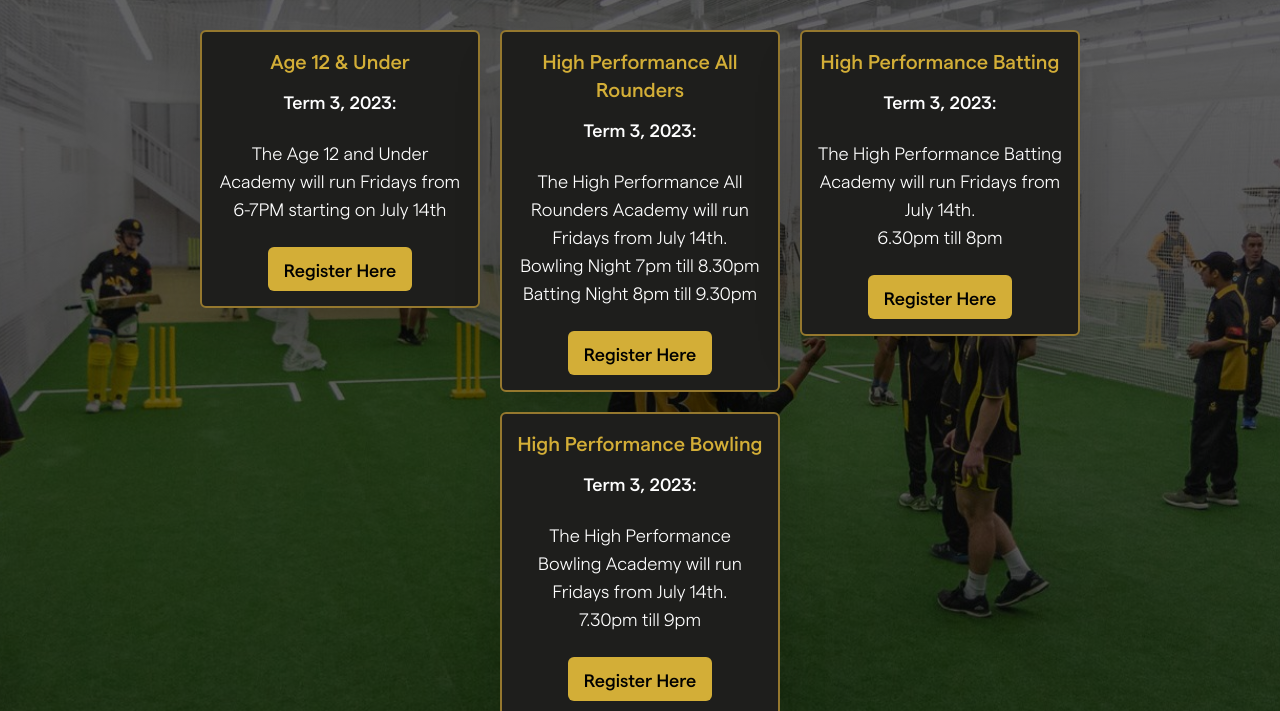
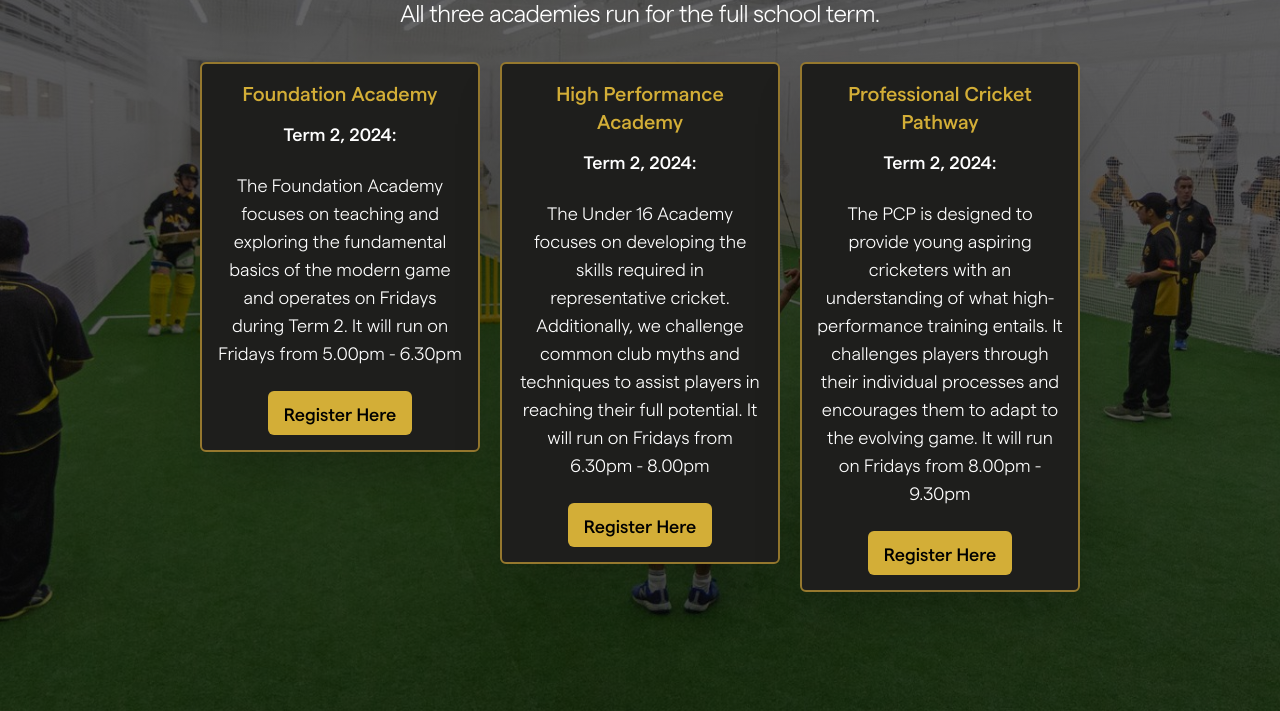
Before and after one commit to JackNDS/Young-Gun-Cricket, a website: page academies.html in a window 1280 px wide. Shown: the part 272-983 px from the top of the page. Drawn offline with Linux system fonts and the light colour scheme.

Commit message:
update 110124

```diff
--- a/academies.html
+++ b/academies.html
@@ -33,7 +33,7 @@
 
         <div class="containerone2one text-white">
             <h3 class="text-3xl sm:text-4xl md:text-6xl tracking-tight font-matterbold text-center">YGC Academies</h3>
-            <p class="font-matterlight my-6 text-xl sm:text-2xl tracking-tight text-center w-full md:w-8/12">Holistic coaching programmes developed for players seeking their way to the professional level.</p>
+            <p class="font-matterlight my-6 text-xl sm:text-2xl tracking-tight text-center w-full md:w-8/12">Holistic coaching programmes developed for players seeking their way to the professional level<br>All three academies run for the full school term.</p>
             <!-- <div class="coachingcards">
                 <a href="2023 Academy Info.pdf" target="_blank" class="px-4 my-4 btn2">
                     <div class="hover"></div>
@@ -56,34 +56,35 @@
             </div> -->
             <div class="coachingcards">
                 <div class="coach-card shadow-2xl rounded-md">
-                    <h4 class="font-mattermedium text-xl text-YGCGold">Age 12 & Under</h4>
-                    <h4 class="font-mattermedium text-lg text-white mt-3">Term 3, 2023:<!-- <br> 10 Jul 2022 - 19 Sep 2022</h4> -->
+                    <h4 class="font-mattermedium text-xl text-YGCGold">Foundation Academy</h4>
+                    <h4 class="font-mattermedium text-lg text-white mt-3">Term 2, 2024:<!-- <br> 10 Jul 2022 - 19 Sep 2022</h4> -->
                     <ul class="font-matterlight text-md my-6">
-                        <li>The Age 12 and Under Academy will run Fridays from 6-7PM starting on July 14th</li>
+                        <li>The Foundation Academy focuses on teaching and exploring the fundamental basics of the modern game and operates on Fridays during Term 2. It will run on Fridays from 5.00pm - 6.30pm</li>
                     </ul>
                     <a popup href="https://youngguncricket.duktag.net/duktag/login.cfm?return=register.cfm%3Flocation%3D288" target="popup" onclick="window.open('https://youngguncricket.duktag.net/duktag/login.cfm?return=register.cfm%3Flocation%3D288','popup','width=600,height=800,left=400,top=100'); return false;"> <button class="text-lg font-mattermedium text-black bg-YGCGold px-4 py-2 rounded-md">Register Here</button></a>
                 </div>
                 <div class="coach-card shadow-2xl rounded-md">
-                    <h4 class="font-mattermedium text-xl text-YGCGold">High Performance All Rounders</h4>
-                    <h4 class="font-mattermedium text-lg text-white mt-3">Term 3, 2023:<!-- <br> 10 Jul 2022 - 19 Sep 2022</h4> -->
+                    <h4 class="font-mattermedium text-xl text-YGCGold">High Performance Academy</h4>
+                    <h4 class="font-mattermedium text-lg text-white mt-3">Term 2, 2024:<!-- <br> 10 Jul 2022 - 19 Sep 2022</h4> -->
                     <ul class="font-matterlight text-md my-6">
-                        <li>The High Performance All Rounders Academy will run Fridays from July 14th. <br>Bowling Night 7pm till 8.30pm<br>Batting Night 8pm till 9.30pm</li>
+                        <li>The Under 16 Academy focuses on developing the skills required in representative cricket. Additionally, we challenge common club myths and techniques to assist players in reaching their full potential. It will run on Fridays from 6.30pm - 8.00pm</li>
                     </ul>
                     <a popup href="https://youngguncricket.duktag.net/duktag/login.cfm?return=register.cfm%3Flocation%3D288" target="popup" onclick="window.open('https://youngguncricket.duktag.net/duktag/login.cfm?return=register.cfm%3Flocation%3D288','popup','width=600,height=800,left=400,top=100'); return false;"> <button class="text-lg font-mattermedium text-black bg-YGCGold px-4 py-2 rounded-md">Register Here</button></a>
                 </div>
-                <div class="coach-card shadow-2xl rounded-md">
+               <!-- <div class="coach-card shadow-2xl rounded-md">
                     <h4 class="font-mattermedium text-xl text-YGCGold">High Performance Batting</h4>
-                    <h4 class="font-mattermedium text-lg text-white mt-3">Term 3, 2023:<!-- <br> 10 Jul 2022 - 19 Sep 2022</h4> -->
+                    <h4 class="font-mattermedium text-lg text-white mt-3">Term 3, 2023:<!-- <br> 10 Jul 2022 - 19 Sep 2022</h4>
                     <ul class="font-matterlight text-md my-6">
                         <li>The High Performance Batting Academy will run Fridays from July 14th. <br>6.30pm till 8pm</li>
                     </ul>
                     <a popup href="https://youngguncricket.duktag.net/duktag/login.cfm?return=register.cfm%3Flocation%3D288" target="popup" onclick="window.open('https://youngguncricket.duktag.net/duktag/login.cfm?return=register.cfm%3Flocation%3D288','popup','width=600,height=800,left=400,top=100'); return false;"> <button class="text-lg font-mattermedium text-black bg-YGCGold px-4 py-2 rounded-md">Register Here</button></a>
-                </div>
+                </div>-->
                 <div class="coach-card shadow-2xl rounded-md">
-                    <h4 class="font-mattermedium text-xl text-YGCGold">High Performance Bowling</h4>
-                    <h4 class="font-mattermedium text-lg text-white mt-3">Term 3, 2023:<!-- <br> 10 Jul 2022 - 19 Sep 2022</h4> -->
+                    <h4 class="font-mattermedium text-xl text-YGCGold">Professional Cricket Pathway</h4>
+                    <h4 class="font-mattermedium text-lg text-white mt-3">Term 2, 2024:<!-- <br> 10 Jul 2022 - 19 Sep 2022</h4> -->
                     <ul class="font-matterlight text-md my-6">
-                        <li>The High Performance Bowling Academy will run Fridays from July 14th. <br>7.30pm till 9pm</li>
+                        <li>The PCP is designed to provide young aspiring cricketers with an understanding of what high-performance training entails. It challenges players through their individual processes and encourages them to adapt to the evolving game.
+                            It will run on Fridays from 8.00pm - 9.30pm</li>
                     </ul>
                     <a popup href="https://youngguncricket.duktag.net/duktag/login.cfm?return=register.cfm%3Flocation%3D288" target="popup" onclick="window.open('https://youngguncricket.duktag.net/duktag/login.cfm?return=register.cfm%3Flocation%3D288','popup','width=600,height=800,left=400,top=100'); return false;"> <button class="text-lg font-mattermedium text-black bg-YGCGold px-4 py-2 rounded-md">Register Here</button></a>
                 </div>
```
